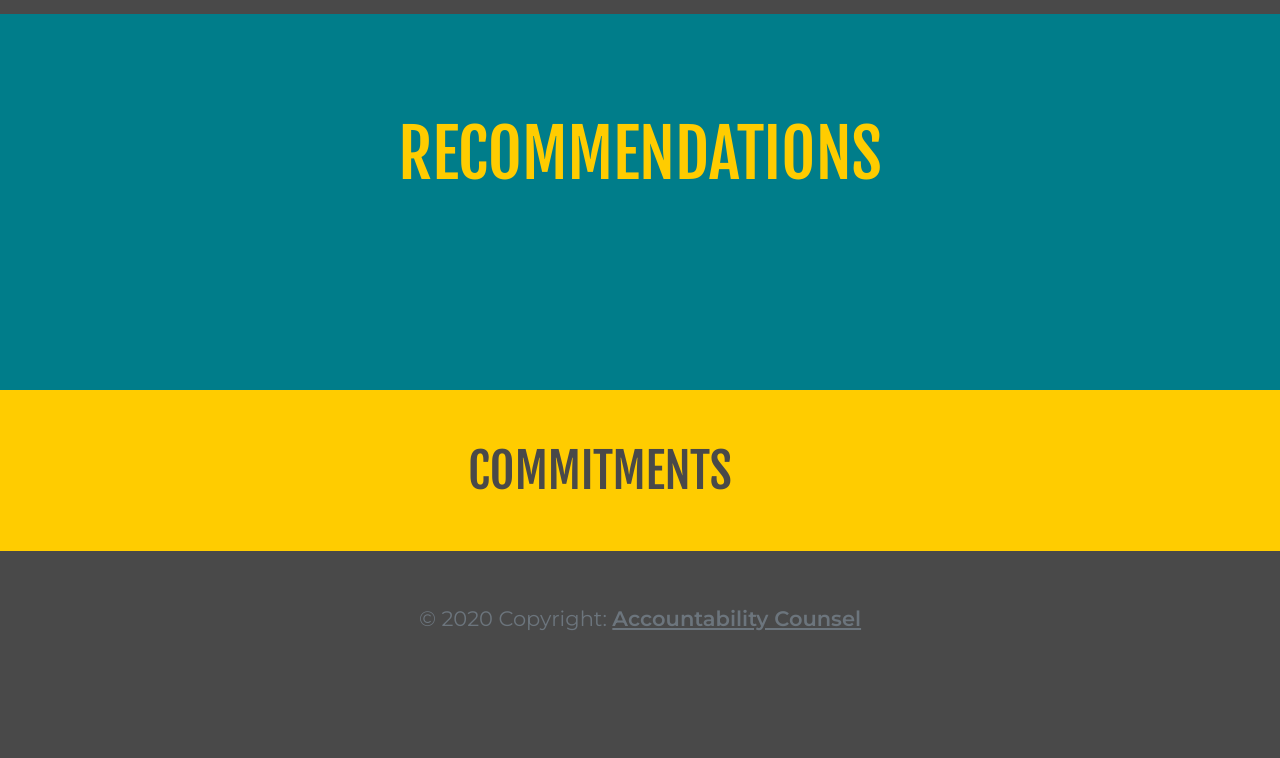
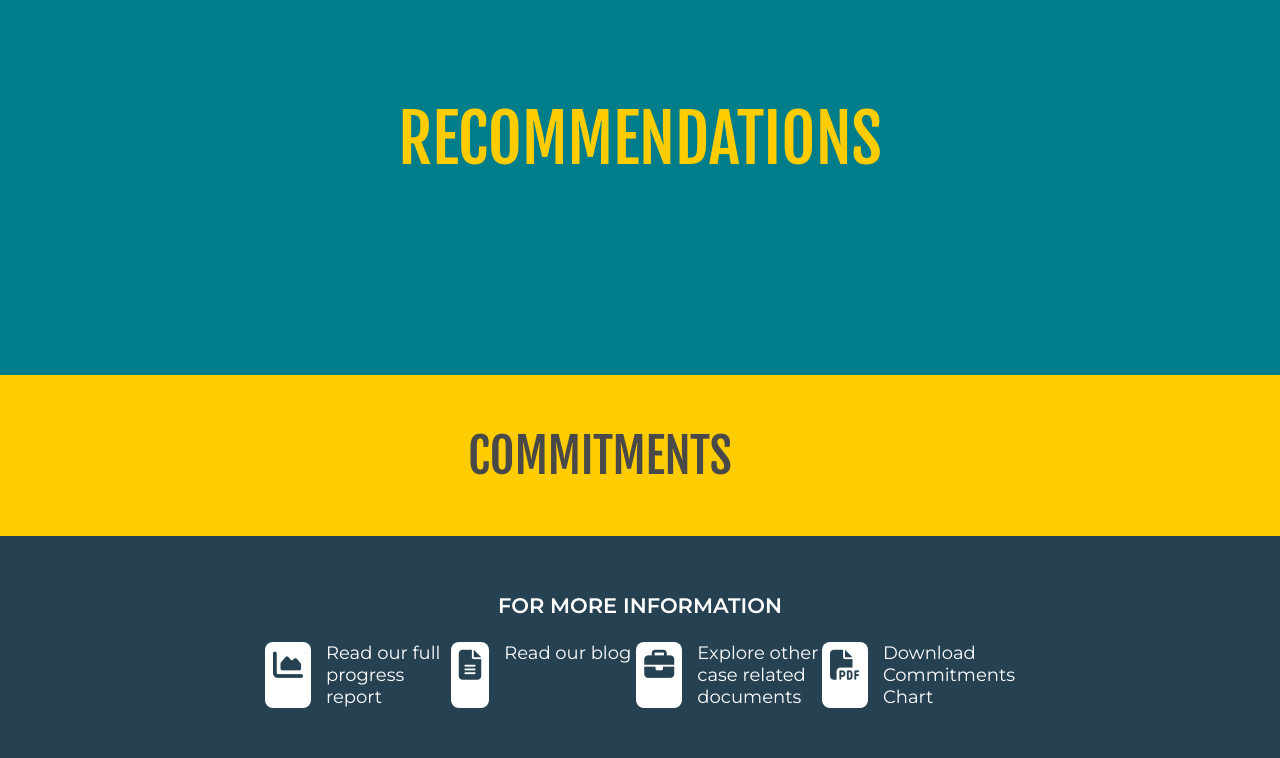
Before and after one commit to acounsel/scorecard, a Django app: page / in a window 1280 px wide. Shown: the part 5230-5988 px from the top of the page. Before the commit the page ends 5860 px from the top, so only its background shows below. Run offline with Django 3.2, Linux system fonts and the light colour scheme; data that the repository does not hold is empty; some libraries are stand-ins or nearby versions.

Commit message:
footer fixes

```diff
--- a/scorecard/templates/base.html
+++ b/scorecard/templates/base.html
@@ -46,9 +46,6 @@
       h3 {
         font-size: 40px;
         line-height: 60px;
-      }
-      ul li {
-        margin-bottom: 15px;
       }
       .BlueGreen {
         color: #007D8A;
@@ -268,6 +265,28 @@
         font-size: 80px;
         vertical-align: sub;
       }
+      .footer {
+        background-color: #264151;
+        padding: 50px 250px;
+        color: #FFFFFF;
+      }
+      .footer i {
+        background-color: #FFFFFF;
+        color: #264151;
+        padding: 8px 8px 6px;
+        border-radius: 8px;
+        font-size: 30px;
+        margin-right: 15px;
+      }
+      .footer div {
+        color: #FFFFFF;
+        font-size: 18px;
+        line-height: 22px;
+        flex: 1;
+      }
+      .footer ul li {
+        margin-bottom: 15px;
+      }
     </style>
     <header>
       {% include 'addins/navbar.html' %}
@@ -285,9 +304,14 @@
     <script type="text/javascript">
       $( '.table' ).footable();
     </script>
-    <footer class="footer bg-dark py-5">
+    <footer class="footer">
       <div class="container">
-        <div class="text-muted text-center mx-auto">© 2020 Copyright: <strong><a class="text-muted" href="http://www.accountabilitycounsel.org/">Accountability Counsel</a></strong>
+        <p class="White text-center text-uppercase font-weight-bold">For More Information</p>
+        <div class="d-flex text-white">
+          <div class="d-flex"><i class="fas fa-chart-area"></i><span>Read our full progress report</span></div>
+          <div class="d-flex"><i class="fas fa-file-alt"></i><span>Read our blog</span></div>
+          <div class="d-flex"><i class="fas fa-briefcase"></i><span>Explore other case related documents</span></div>
+          <div class="d-flex"><i class="fas fa-file-pdf"></i><span>Download Commitments Chart</span></div>
         </div>
       </div>
     </footer>
```
